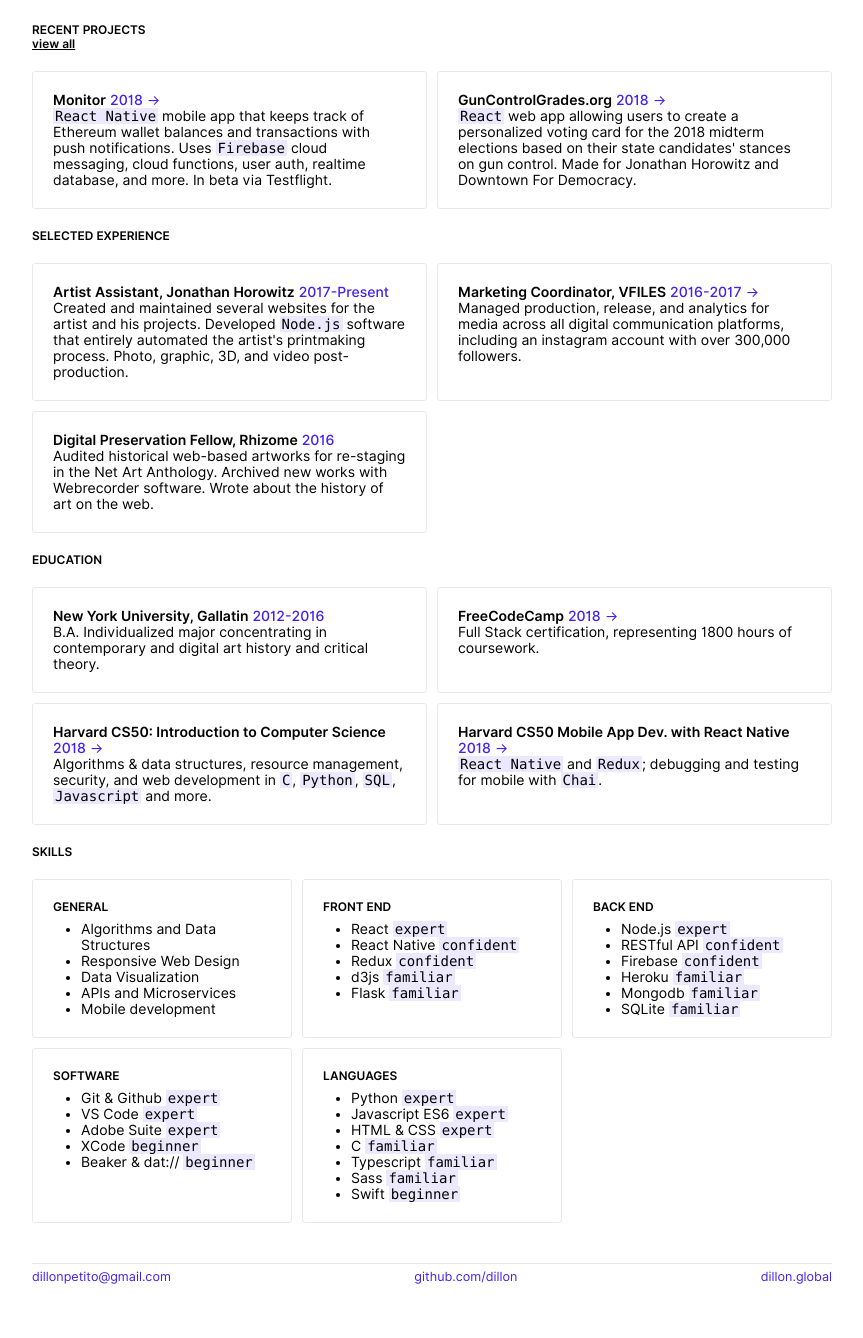
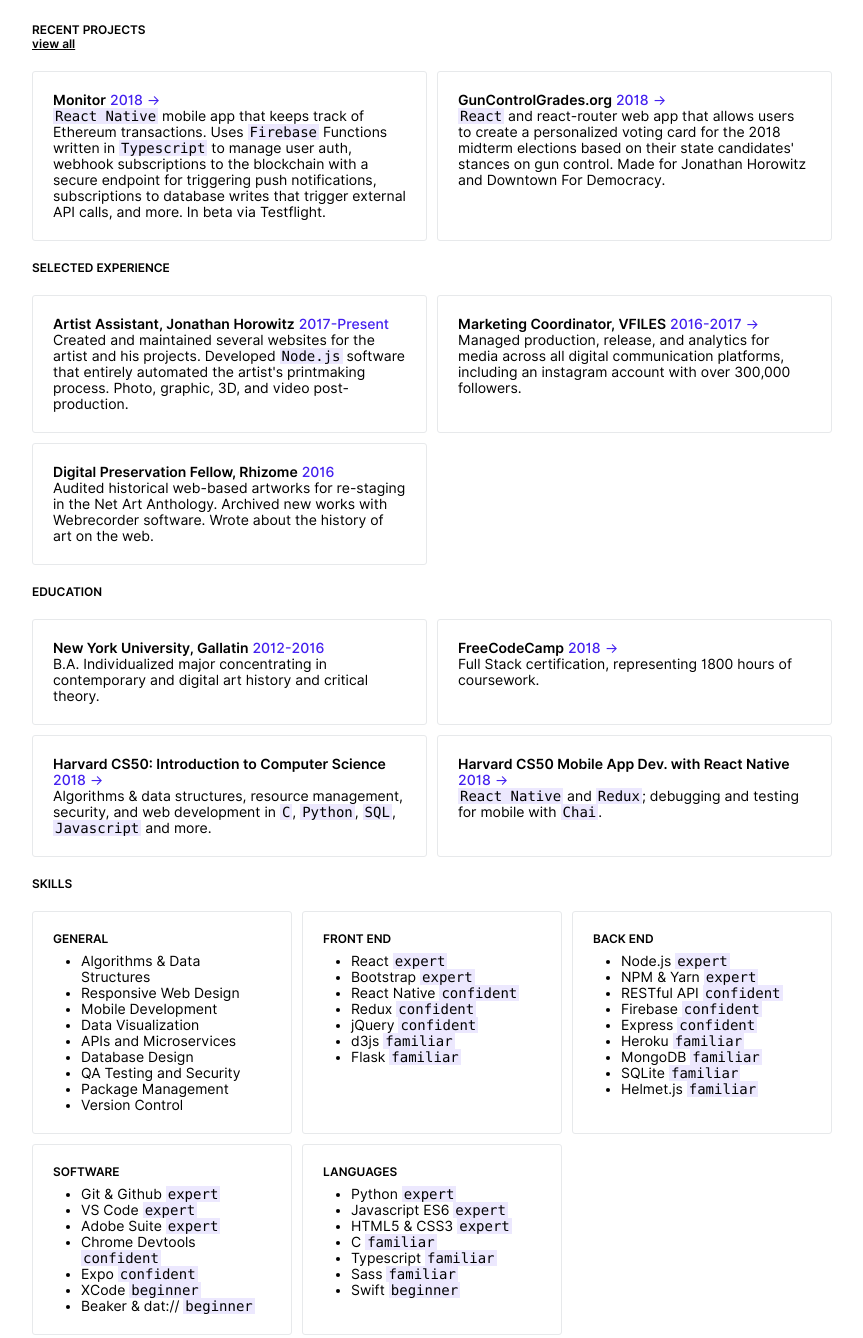
Before and after one commit to dillon/dillon-ml, a plain HTML site: page resume.html in a window 1280 px wide. Shown: the part 170-1508 px from the top of the page, without its empty margins (208-1071 px from the left). Before the commit the page ends 1479 px from the top, so only its background shows below. Drawn offline with Linux system fonts and the light colour scheme.

Commit message:
updating resume

```diff
--- a/resume.html
+++ b/resume.html
@@ -14,12 +14,8 @@
   <title>Dillon Petito / Resume</title>
   <style>
     @media print {
-      html {
-        font-size: 12px;
-      }
-
-      code {
-        font-size: 12px
+      html, code {
+        font-size: 11px;
       }
 
       .block {
@@ -27,8 +23,8 @@
       }
 
       .block-title {
-        padding-bottom: 12px !important;
-        padding-top: 12px !important;
+        padding-top: 8px !important;
+        padding-bottom: 8px !important;
       }
 
       #show-all-projects {
@@ -99,17 +95,15 @@
         <span class="title">Monitor</span> <span class="flare date">2018</span>
         <span class="link-arrow flare">&rarr;</span>
         <br>
-        <code>React Native</code> mobile app that keeps track of Ethereum wallet balances and transactions with
-        push notifications. Uses <code>Firebase</code> cloud messaging, cloud functions, user auth, realtime
-        database,
-        and more. In beta via Testflight.
+        <code>React Native</code> mobile app that keeps track of Ethereum transactions. Uses <code>Firebase</code> Functions written in <code>Typescript</code> to manage user auth, webhook subscriptions to the blockchain with a secure endpoint for triggering push notifications, subscriptions to database writes that trigger external API calls, and more.
+        In beta via Testflight.
       </a>
       <a target="_blank" rel="noopener noreferrer"
         href="https://github.com/dillon/guncontrolgrades_midterms#gun-control-grades" class="block">
         <span class="title">GunControlGrades.org</span> <span class="flare date">2018</span>
         <span class="link-arrow flare">&rarr;</span>
         <br>
-        <code>React</code> web app allowing users to create a personalized voting card for the 2018 midterm elections
+        <code>React</code> and react-router web app that allows users to create a personalized voting card for the 2018 midterm elections
         based on their state candidates' stances on gun control. Made for Jonathan Horowitz and Downtown For Democracy.
       </a>
     </div>
@@ -167,19 +161,25 @@
       <div class="block">
         <div class="inner-block-title">GENERAL</div>
         <ul>
-          <li>Algorithms and Data Structures</li>
+          <li>Algorithms & Data Structures</li>
           <li>Responsive Web Design</li>
+          <li>Mobile Development</li>
           <li>Data Visualization</li>
           <li>APIs and Microservices</li>
-          <li>Mobile development</li>
+          <li>Database Design</li>
+          <li>QA Testing and Security</li>
+          <li>Package Management</li>
+          <li>Version Control</li>
         </ul>
       </div>
       <div class="block">
         <div class="inner-block-title">FRONT END</div>
         <ul>
           <li>React <code>expert</code></li>
+          <li>Bootstrap <code>expert</code></li>
           <li>React Native <code>confident</code></li>
           <li>Redux <code>confident</code></li>
+          <li>jQuery <code>confident</code></li>
           <li>d3js <code>familiar</code></li>
           <li>Flask <code>familiar</code></li>
         </ul>
@@ -188,11 +188,14 @@
         <div class="inner-block-title">BACK END</div>
         <ul>
           <li>Node.js <code>expert</code></li>
+          <li>NPM & Yarn <code>expert</code></li>
           <li>RESTful API <code>confident</code></li>
           <li>Firebase <code>confident</code></li>
+          <li>Express <code>confident</code></li>
           <li>Heroku <code>familiar</code></li>
-          <li>Mongodb <code>familiar</code></li>
+          <li>MongoDB <code>familiar</code></li>
           <li>SQLite <code>familiar</code></li>
+          <li>Helmet.js <code>familiar</code></li>
         </ul>
       </div>
       <div class="block">
@@ -201,6 +204,8 @@
           <li>Git &amp; Github <code>expert</code></li>
           <li>VS Code <code>expert</code></li>
           <li>Adobe Suite <code>expert</code></li>
+          <li>Chrome Devtools <code>confident</code></li>
+          <li>Expo <code>confident</code></li>
           <li>XCode <code>beginner</code></li>
           <li>Beaker & dat:// <code>beginner</code></li>
         </ul>
@@ -210,7 +215,7 @@
         <ul>
           <li>Python <code>expert</code></li>
           <li>Javascript ES6 <code>expert</code></li>
-          <li>HTML &amp; CSS <code>expert</code></li>
+          <li>HTML5 & CSS3 <code>expert</code></li>
           <li>C <code>familiar</code></li>
           <li>Typescript <code>familiar</code></li>
           <li>Sass <code>familiar</code></li>
```
Also changed, not shown: 1 other file.
